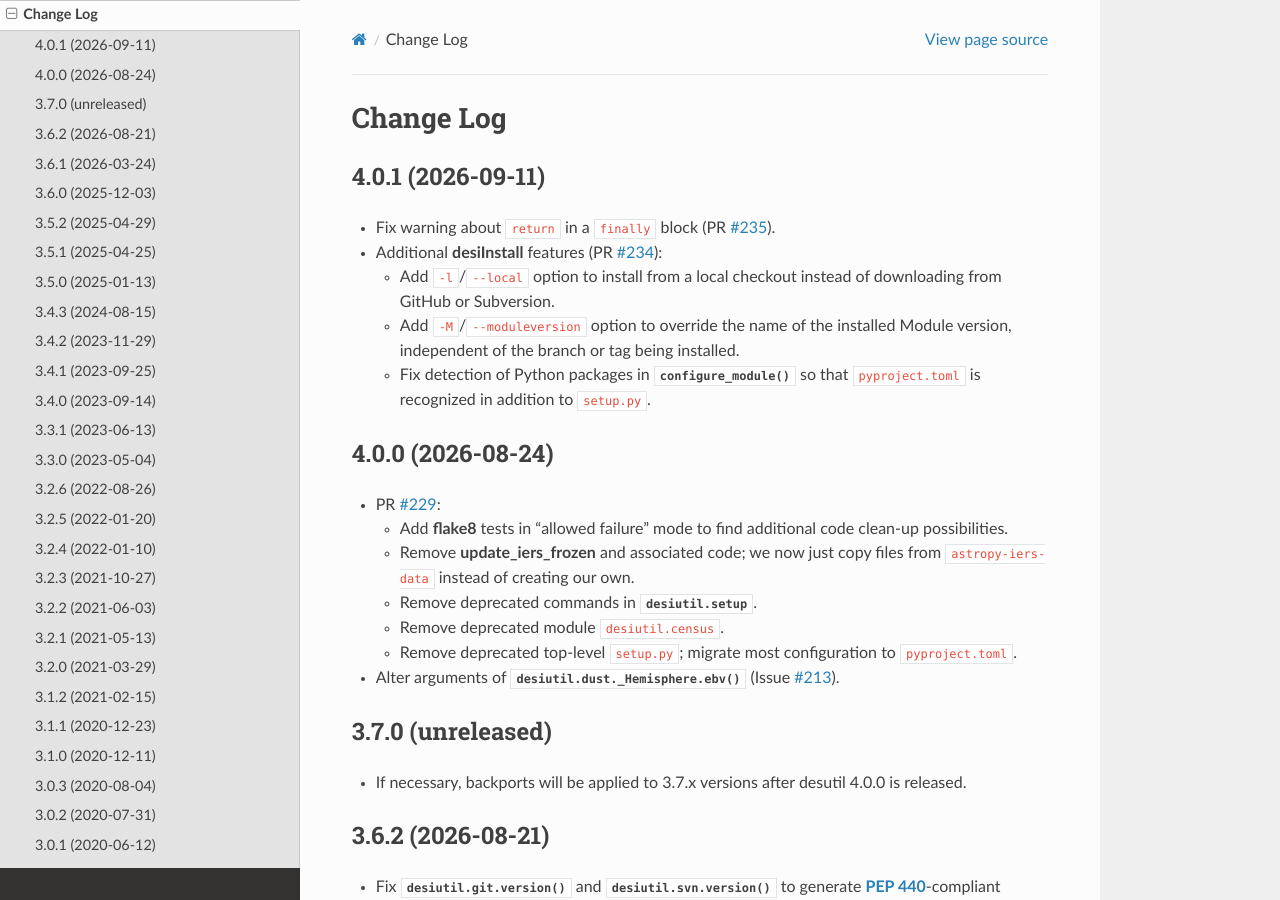
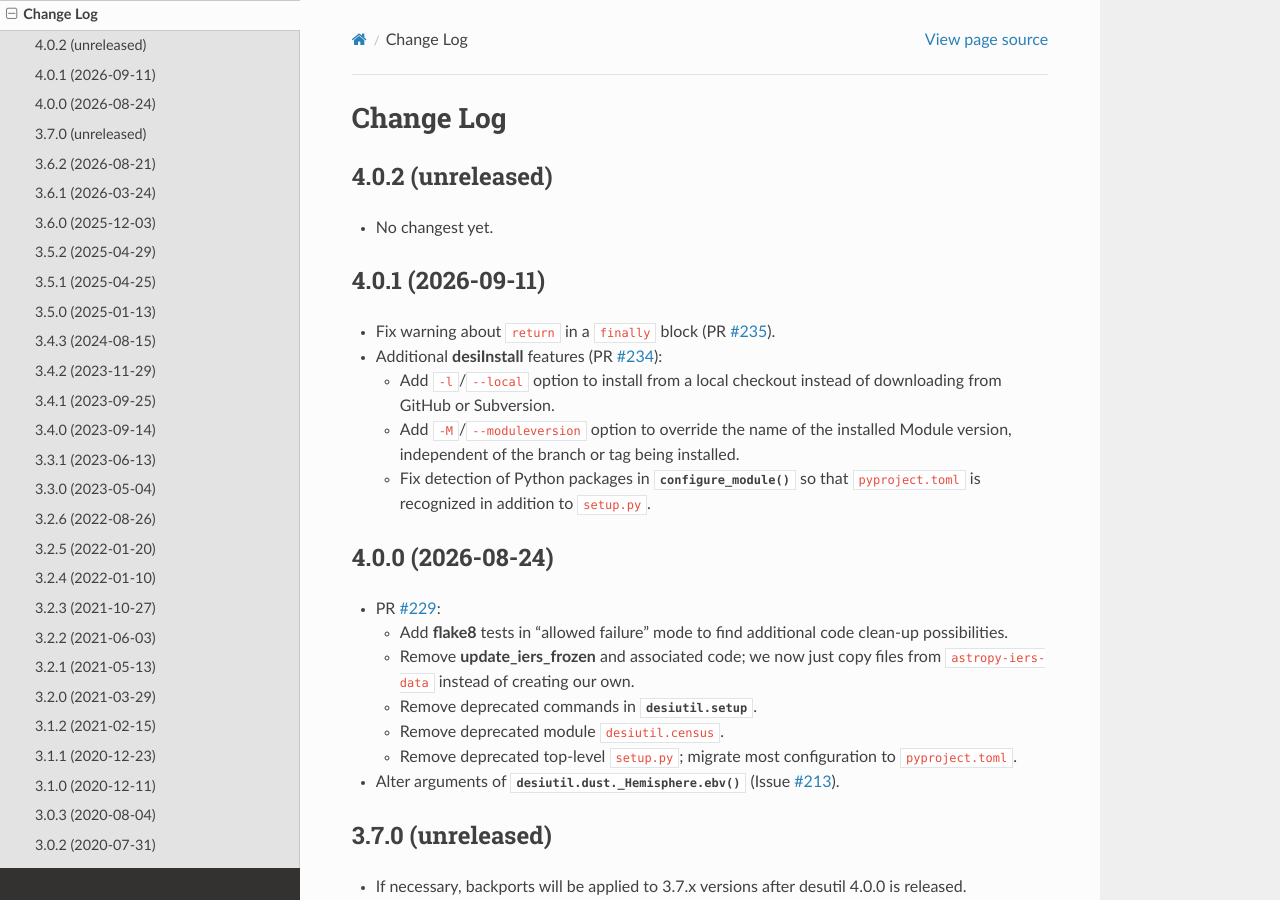
Before and after one commit to desihub/desiutil, a Sphinx documentation site: the page built from doc/changes.rst, in a window 1280 px wide and 900 px high. Built offline with Sphinx 7.4.7 and the Read the Docs theme 3.1.0, drawn with Linux system fonts in a browser that asks for light colours.

Commit message:
bump version after tag

```diff
--- a/doc/changes.rst
+++ b/doc/changes.rst
@@ -1,6 +1,11 @@
 ==========
 Change Log
 ==========
+
+4.0.2 (unreleased)
+------------------
+
+* No changest yet.
 
 4.0.1 (2026-09-11)
 ------------------
--- a/py/desiutil/_version.py
+++ b/py/desiutil/_version.py
@@ -1 +1 @@
-__version__ = '4.0.1'
+__version__ = '4.0.1.post1288'
```
